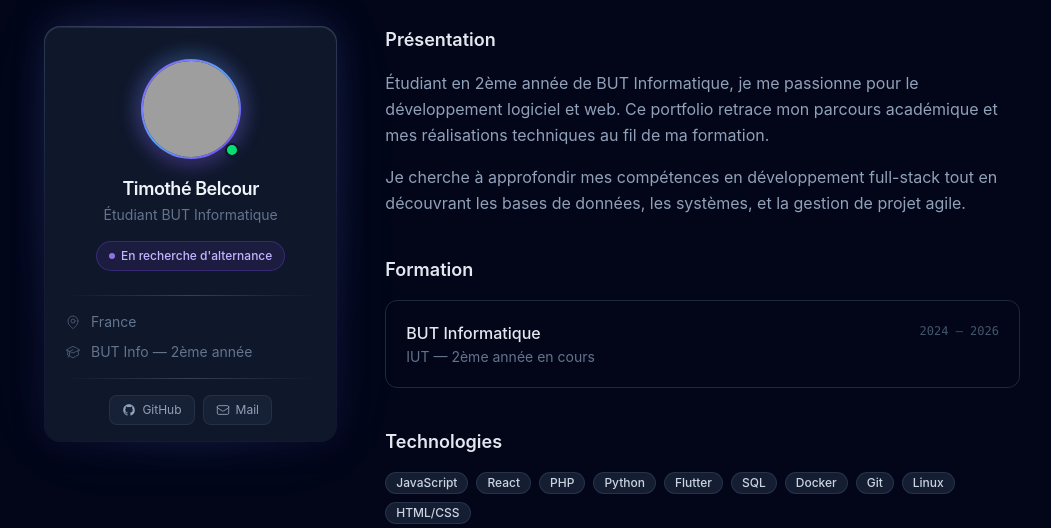
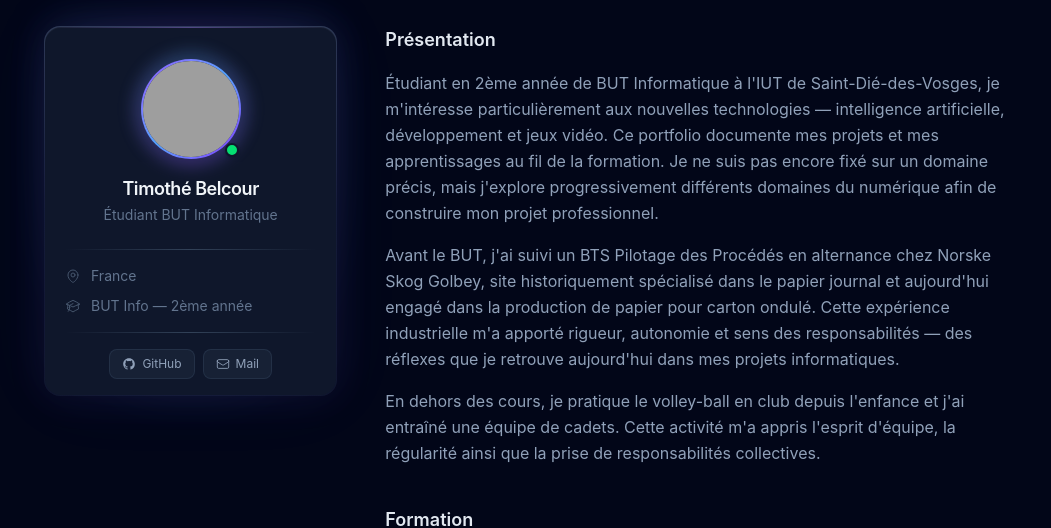
Before and after one commit to TimotheBelcour/portfolio-but-informatique, a React (Vite) app: page /about in a window 1280 px wide. Shown: the part 246-774 px from the top of the page, without its empty margins (108-1159 px from the left). Built offline with nearby package versions, Linux system fonts and the light colour scheme; grey boxes are pictures that could not be loaded.

Commit message:
améliore les textes accueil et à propos du portfolio

```diff
--- a/src/pages/About.jsx
+++ b/src/pages/About.jsx
@@ -61,10 +61,6 @@ function ProfileCard() {
               <p className="text-sm text-slate-500">Étudiant BUT Informatique</p>
             </div>
 
-            <span className="inline-flex items-center gap-1.5 text-xs font-medium text-violet-300 bg-violet-500/10 border border-violet-500/25 px-3 py-1.5 rounded-full">
-              <span className="w-1.5 h-1.5 rounded-full bg-violet-400 animate-pulse" />
-              En recherche d'alternance
-            </span>
           </div>
 
           <div className="h-px mx-5 bg-gradient-to-r from-transparent via-slate-700 to-transparent" />
@@ -141,14 +137,25 @@ export default function About() {
             <div className="space-y-4">
               <h3 className="text-lg font-semibold text-slate-200">Présentation</h3>
               <p className="text-slate-400 leading-relaxed">
-                Étudiant en 2ème année de BUT Informatique, je me passionne pour le
-                développement logiciel et web. Ce portfolio retrace mon parcours académique
-                et mes réalisations techniques au fil de ma formation.
+                Étudiant en 2ème année de BUT Informatique à l'IUT de Saint-Dié-des-Vosges,
+                je m'intéresse particulièrement aux nouvelles technologies — intelligence
+                artificielle, développement et jeux vidéo. Ce portfolio documente mes projets
+                et mes apprentissages au fil de la formation. Je ne suis pas encore fixé sur
+                un domaine précis, mais j'explore progressivement différents domaines du
+                numérique afin de construire mon projet professionnel.
               </p>
               <p className="text-slate-400 leading-relaxed">
-                Je cherche à approfondir mes compétences en développement full-stack tout
-                en découvrant les bases de données, les systèmes, et la gestion de projet
-                agile.
+                Avant le BUT, j'ai suivi un BTS Pilotage des Procédés en alternance chez
+                Norske Skog Golbey, site historiquement spécialisé dans le papier journal
+                et aujourd'hui engagé dans la production de papier pour carton ondulé. Cette
+                expérience industrielle m'a apporté rigueur, autonomie et sens des
+                responsabilités — des réflexes que je retrouve aujourd'hui dans mes projets
+                informatiques.
+              </p>
+              <p className="text-slate-400 leading-relaxed">
+                En dehors des cours, je pratique le volley-ball en club depuis l'enfance et
+                j'ai entraîné une équipe de cadets. Cette activité m'a appris l'esprit
+                d'équipe, la régularité ainsi que la prise de responsabilités collectives.
               </p>
             </div>
           </Reveal>
--- a/src/pages/Home.jsx
+++ b/src/pages/Home.jsx
@@ -100,9 +100,12 @@ export default function Home() {
             </div>
 
             <p className="text-sm sm:text-base lg:text-lg text-slate-400 leading-relaxed max-w-lg fade-in-up delay-200">
-              Étudiant en 2ème année de BUT Informatique, je construis ce portfolio pour
-              documenter mes apprentissages, mes projets et les compétences acquises au fil
-              de ma formation.
+              Étudiant à l'IUT de Saint-Dié-des-Vosges, j'ai créé ce portfolio pour présenter
+              mes projets, mes apprentissages et l'évolution de mes compétences tout au long
+              du BUT Informatique. Curieux des nouvelles technologies, particulièrement de
+              l'intelligence artificielle et de l'univers du jeu vidéo, j'apprends
+              principalement à travers la pratique et les projets concrets réalisés pendant
+              ma formation.
             </p>
 
             {/* Statistiques rapides */}
```
